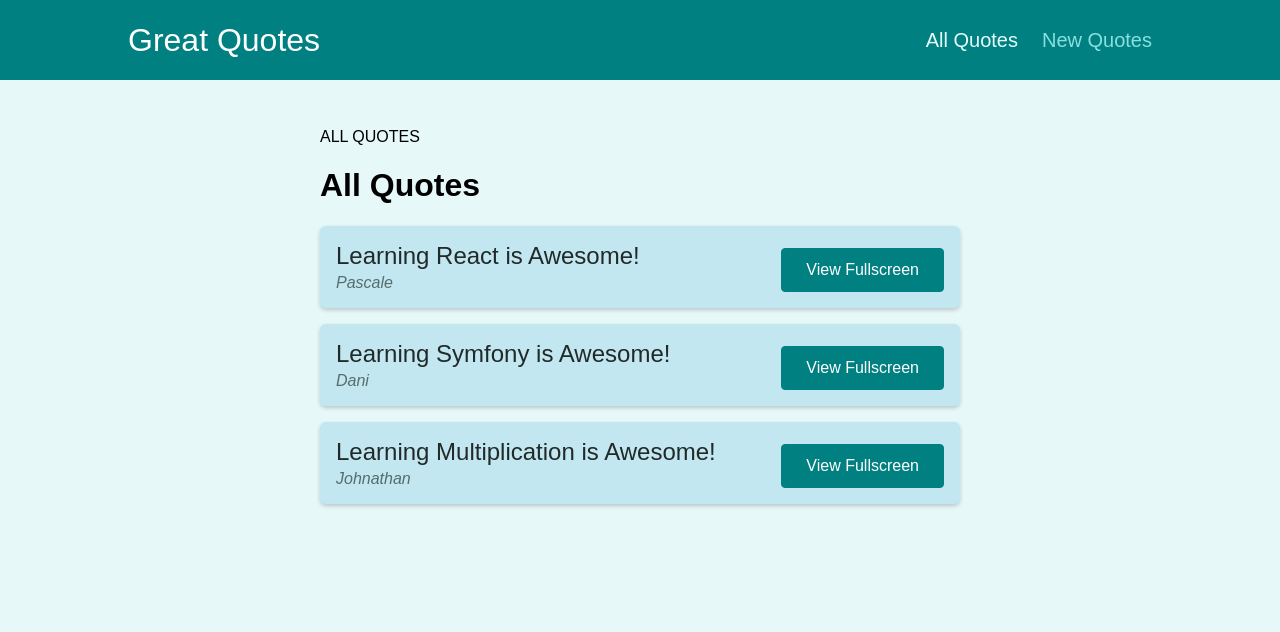
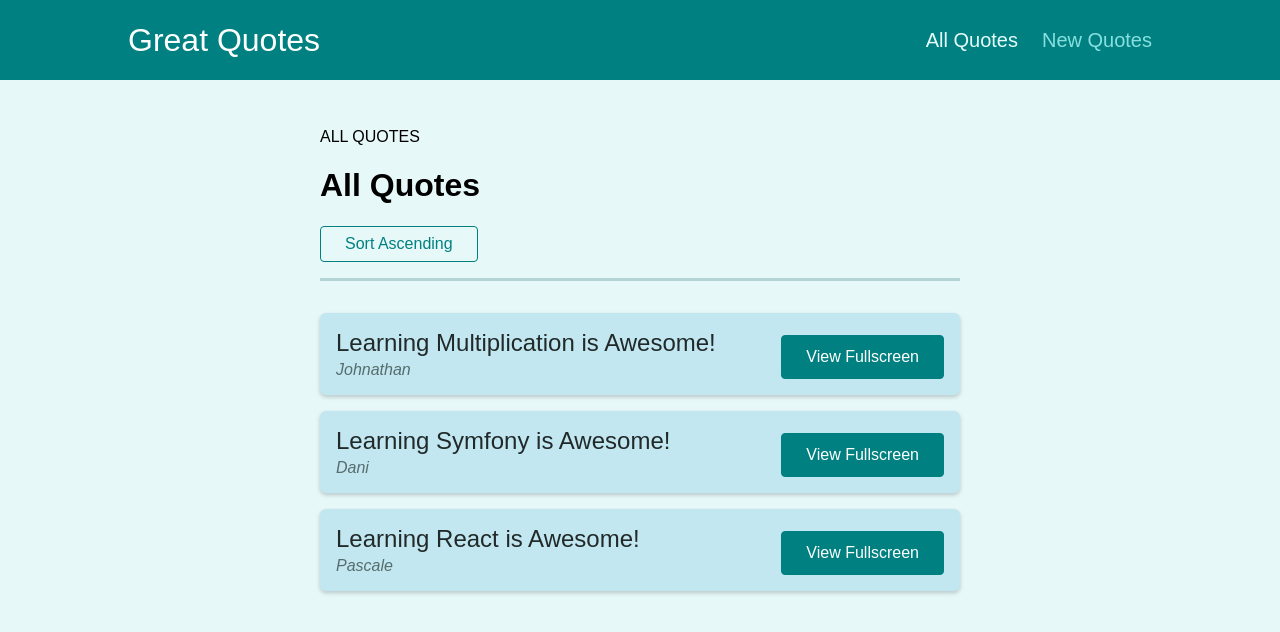
Before and after one commit to PascaleStark/Quotes-REACT-Router, a React (Create React App) app: page /quotes in a window 1280 px wide. Shown: the top 632 px of the page. Built offline with nearby package versions, Linux system fonts and the light colour scheme.

Commit message:
use query params to sort quotes in ascending or descending order --> useHistory, useLocation, new URLSearchParams

```diff
--- a/src/App.js
+++ b/src/App.js
@@ -4,6 +4,7 @@ import AllQuotes from "./pages/AllQuotes";
 import QuoteDetails from "./pages/QuoteDetails";
 import NewQuote from "./pages/NewQuotes";
 import Layout from "./components/layout/Layout";
+import NotFound from "./pages/NotFound";
 
 function App() {
   return (
@@ -12,20 +13,20 @@ function App() {
         <Route path="/" exact>
           <Redirect to="/quotes" />
         </Route>
-
         <Route path="/quotes" exact>
           <p>ALL QUOTES</p>
           <AllQuotes />
         </Route>
-
         <Route path="/quotes/:quoteId">
           <p>QUOTE DETAILS</p>
           <QuoteDetails />
         </Route>
-
         <Route path="/add-quote">
           <p>ADD A QUOTE</p>
           <NewQuote />
+        </Route>
+        <Route path="*">
+          <NotFound />
         </Route>
       </Switch>
     </Layout>
--- a/src/components/quotes/NoQuotesFound.js
+++ b/src/components/quotes/NoQuotesFound.js
@@ -1,12 +1,10 @@
-import classes from './NoQuotesFound.module.css';
+import classes from "./NoQuotesFound.module.css";
 
 const NoQuotesFound = () => {
   return (
     <div className={classes.noquotes}>
       <p>No quotes found!</p>
-      <a className='btn'>
-        Add a Quote
-      </a>
+      <a className="btn">Add a Quote</a>
     </div>
   );
 };
--- a/src/components/quotes/QuoteForm.js
+++ b/src/components/quotes/QuoteForm.js
@@ -1,10 +1,12 @@
-import { useRef } from "react";
+import React, { useRef, useState } from "react";
 
 import Card from "../UI/Card";
 import LoadingSpinner from "../UI/LoadingSpinner";
 import classes from "./QuoteForm.module.css";
+import { Prompt } from "react-router-dom";
 
 const QuoteForm = (props) => {
+  const [isEntered, setIsEntered] = useState(false);
   const authorInputRef = useRef();
   const textInputRef = useRef();
 
@@ -19,9 +21,23 @@ const QuoteForm = (props) => {
     props.onAddQuote({ author: enteredAuthor, text: enteredText });
   }
 
+  const finishFocusHandler = () => setIsEntered(false);
+  const formFocusHandler = () => setIsEntered(true);
+
   return (
+    <React.Fragment>
+      <Prompt
+        when={isEntered}
+        message={(location) =>
+          "Are you sure you want to navigate out of this page? All entered data will be lost!"
+        }
+      />
       <Card>
-      <form className={classes.form} onSubmit={submitFormHandler}>
+        <form
+          onFocus={formFocusHandler}
+          className={classes.form}
+          onSubmit={submitFormHandler}
+        >
           {props.isLoading && (
             <div className={classes.loading}>
               <LoadingSpinner />
@@ -37,10 +53,13 @@ const QuoteForm = (props) => {
             <textarea id="text" rows="5" ref={textInputRef}></textarea>
           </div>
           <div className={classes.actions}>
-          <button className="btn">Add Quote</button>
+            <button onClick={finishFocusHandler} className="btn">
+              Add Quote
+            </button>
           </div>
         </form>
       </Card>
+    </React.Fragment>
   );
 };
 
--- a/src/components/quotes/QuoteList.js
+++ b/src/components/quotes/QuoteList.js
@@ -1,13 +1,41 @@
-import { Fragment } from 'react';
+import { Fragment, useState } from "react";
+import { useHistory, useLocation } from "react-router";
 
-import QuoteItem from './QuoteItem';
-import classes from './QuoteList.module.css';
+import QuoteItem from "./QuoteItem";
+import classes from "./QuoteList.module.css";
+
+//helper function for sorting quotesList
+const sortQuotes = (quotes, ascending) => {
+  return quotes.sort((A, B) => {
+    if (ascending) {
+      return A.id > B.id ? 1 : -1;
+    } else {
+      return A.id < B.id ? 1 : -1;
+    }
+  });
+};
 
 const QuoteList = (props) => {
+  const history = useHistory();
+  const location = useLocation();
+  console.log(location);
+  const queryParams = new URLSearchParams(location.search);
+  const isSortingAscending = queryParams.get("sort") === "asc";
+  const sortedQuotes = sortQuotes(props.quotes, isSortingAscending);
+  const changeSortingHandler = () => {
+    //change the URL by adding query params using the History hook
+    history.push(`/quotes?sort=${isSortingAscending ? "desc" : "asc"}`);
+  };
   return (
     <Fragment>
+      <div className={classes.sorting}>
+        <button onClick={changeSortingHandler}>
+          Sort {isSortingAscending ? "Descending" : "Ascending"}
+        </button>
+      </div>
+
       <ul className={classes.list}>
-        {props.quotes.map((quote) => (
+        {sortedQuotes.map((quote) => (
           <QuoteItem
             key={quote.id}
             id={quote.id}
--- a/src/pages/NewQuotes.js
+++ b/src/pages/NewQuotes.js
@@ -1,9 +1,12 @@
 import React from "react";
 import QuoteForm from "../components/quotes/QuoteForm";
+import { useHistory } from "react-router-dom";
 
 const NewQuote = () => {
+  const history = useHistory();
   const addQuoteHandler = (data) => {
     console.log(data);
+    history.push("/quotes");
   };
   return (
     <React.Fragment>
--- /dev/null
+++ b/src/pages/NotFound.js
@@ -0,0 +1,9 @@
+const NotFound = () => {
+  return (
+    <div className="centered">
+      <p>Page not found!</p>
+    </div>
+  );
+};
+
+export default NotFound;
```
Also changed, not shown: 1 other file (tests, documents, lock files or other folders). Lines whose indentation alone changed are shown as unchanged.
